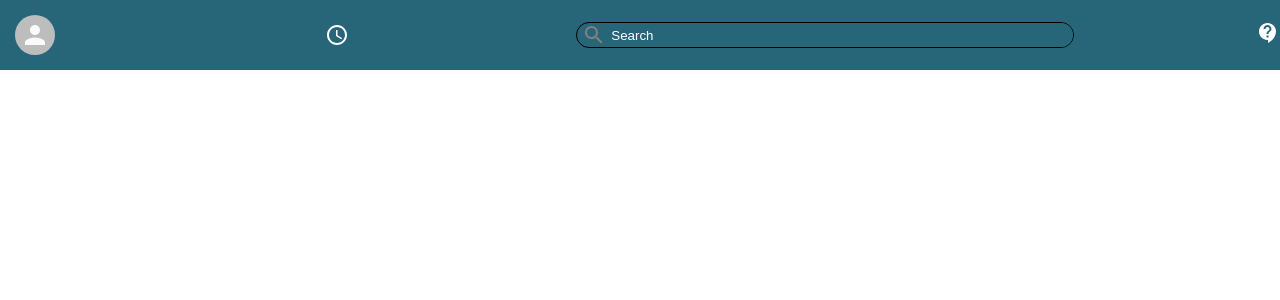
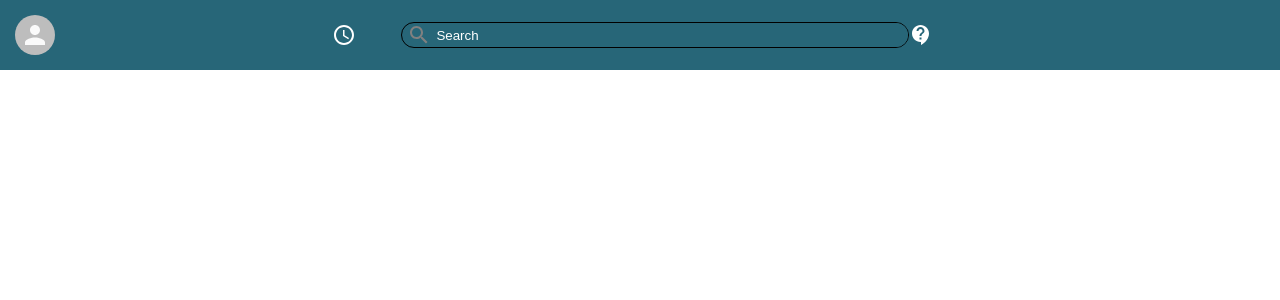
Before and after one commit to adjacentdata/ZipChat, a React (Create React App) app: page / in a window 1280 px wide. Shown: the top 300 px of the page. Built offline with nearby package versions, Linux system fonts and the light colour scheme.

Commit message:
Right Side Edits

```diff
--- a/src/Header.js
+++ b/src/Header.js
@@ -68,6 +68,9 @@ const HeaderSearchBar = styled.div`
     }
 `
 const Right = styled.div`
+    display: flex;
+    flex: .3;
+    align-items: flex-end;
 
 `;
 
```
